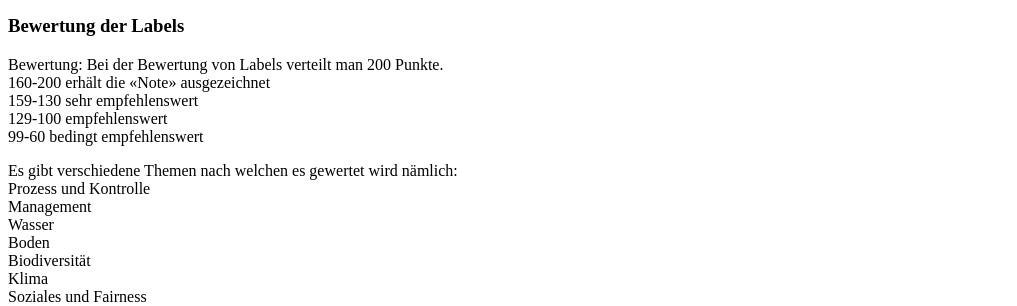
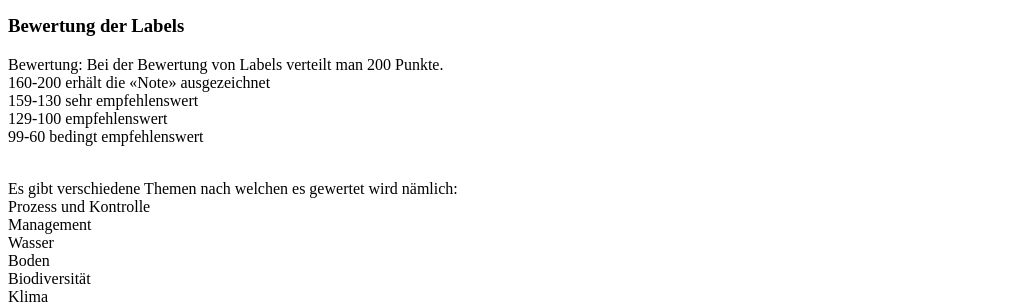
Before and after one commit to abrild/abrild.github.io, a plain HTML site: page geographie-label.html in a window 1280 px wide. Shown: the part 484-790 px from the top of the page, 0-1017 px from the left. Drawn offline with Linux system fonts and the light colour scheme; grey boxes are pictures that could not be loaded.

Commit message:
Update geographie-label.html

```diff
--- a/geographie-label.html
+++ b/geographie-label.html
@@ -66,7 +66,7 @@ Bei der Bewertung von Labels verteilt man 200 Punkte. <br />
 159-130 sehr empfehlenswert<br />
 129-100 empfehlenswert<br />
 99-60 bedingt empfehlenswert<br />
-   <p>    </p>
+   <p>    </p> <br />
 Es gibt verschiedene Themen nach welchen es gewertet wird nämlich:<br />
 Prozess und Kontrolle<br />
 Management<br />
```
